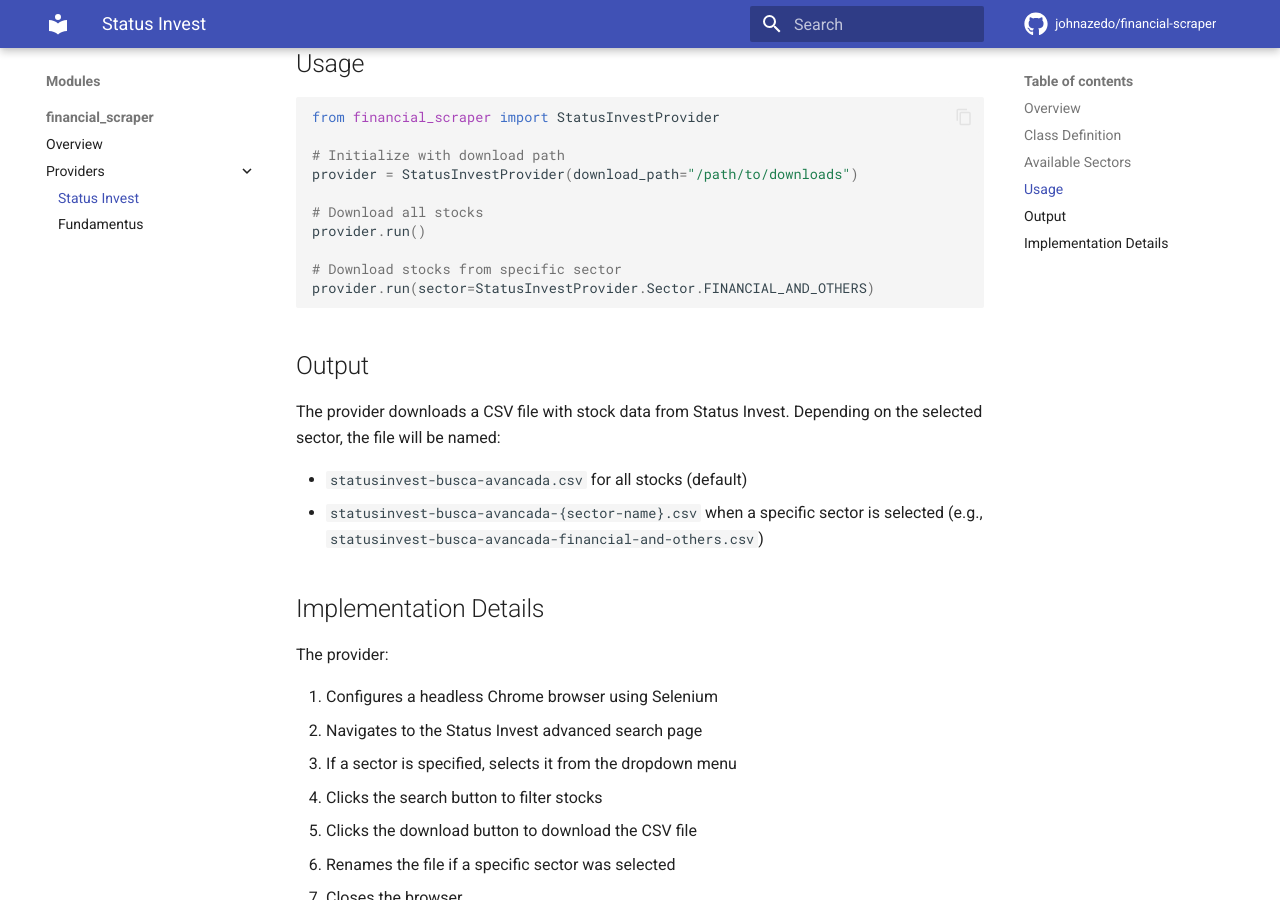
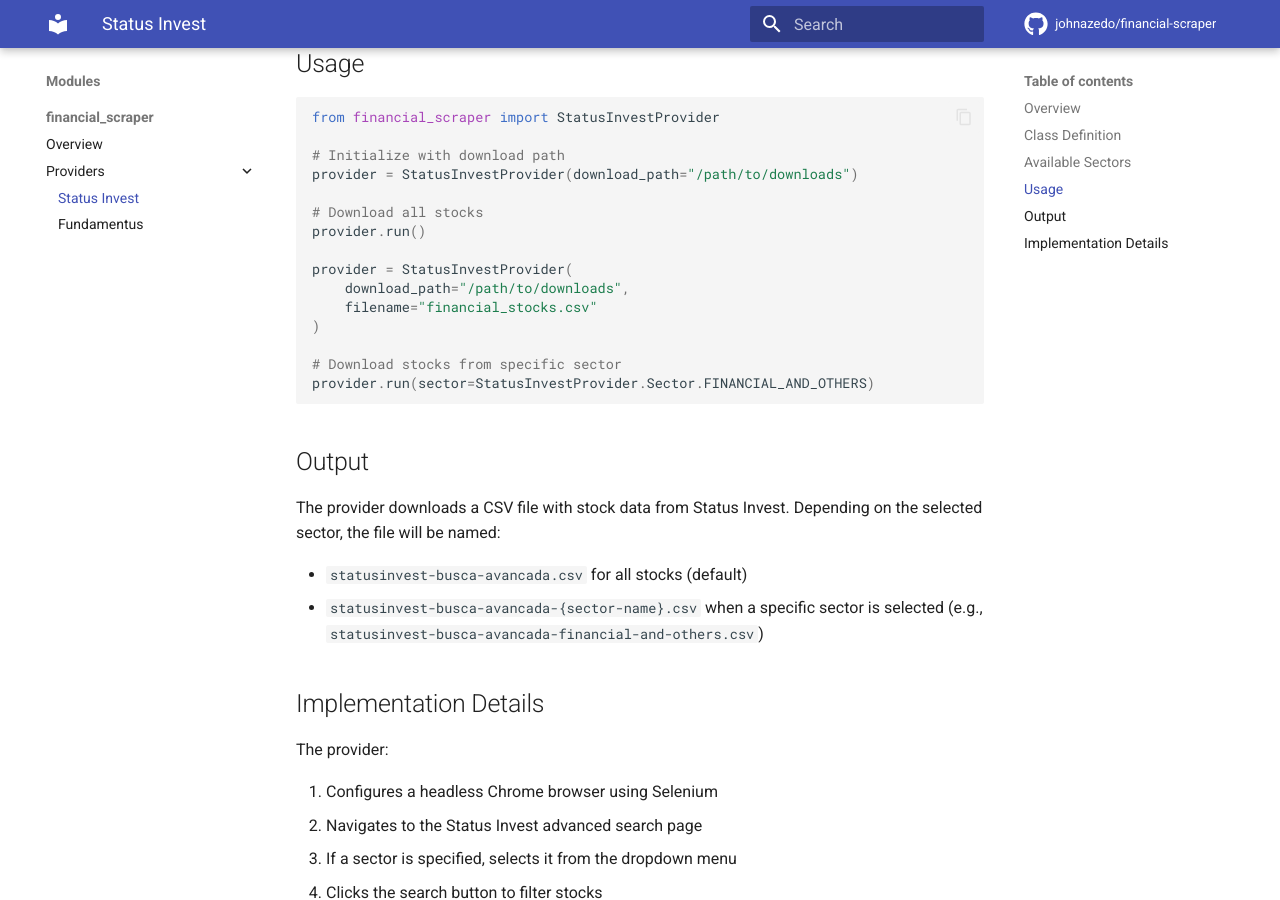
Before and after one commit to johnazedo/financial-scraper, an MkDocs documentation site: the page built from docs/modules/financial_scraper/providers/status_invest.md, in a window 1280 px wide and 900 px high, scrolled down 1647 px. Built offline with MkDocs 1.6.1 and Material for MkDocs 9.7.7, drawn with Linux system fonts in a browser that asks for light colours; comment, search, counter and statistics services are not loaded.

Commit message:
Change documentation of status invest

````diff
--- a/docs/modules/financial_scraper/providers/status_invest.md
+++ b/docs/modules/financial_scraper/providers/status_invest.md
@@ -61,6 +61,11 @@
 # Download all stocks
 provider.run()
 
+provider = StatusInvestProvider(
+    download_path="/path/to/downloads",
+    filename="financial_stocks.csv"
+)
+
 # Download stocks from specific sector
 provider.run(sector=StatusInvestProvider.Sector.FINANCIAL_AND_OTHERS)
 ```
````
Also changed, not shown: README.md (+5 -0 lines).
